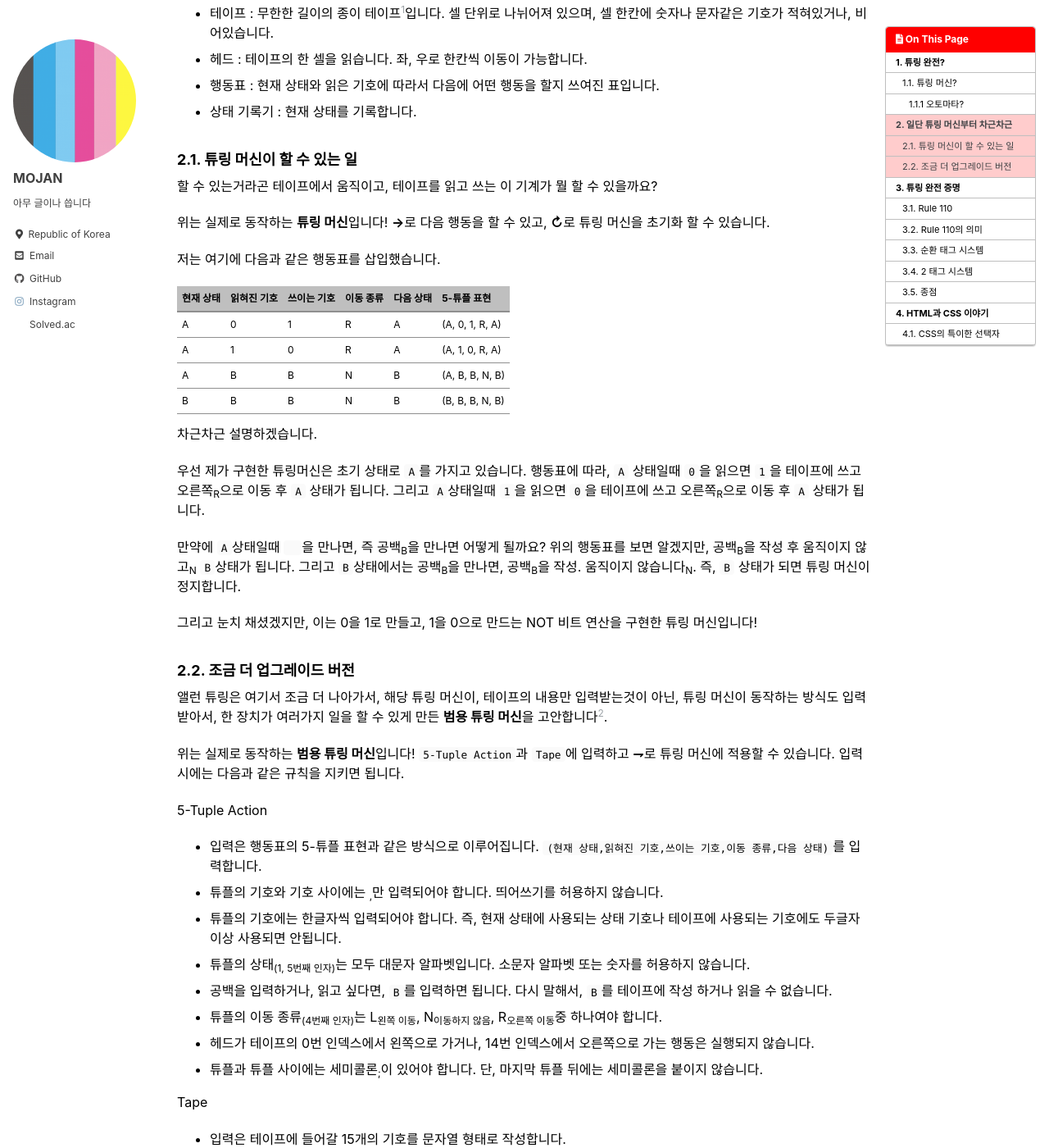
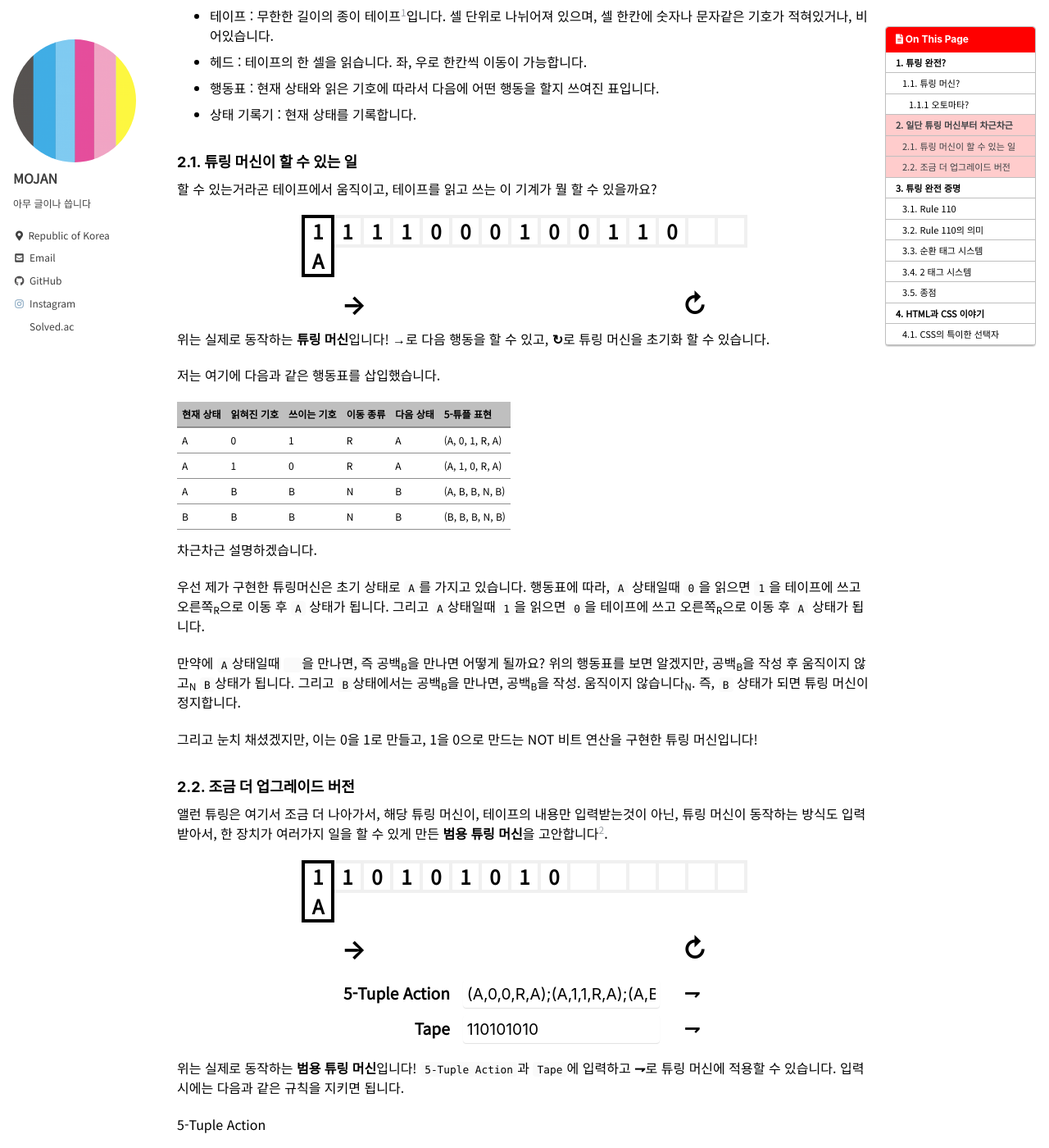
Before and after one commit to MOJAN3543/MOJAN3543.github.io, a Jekyll site: the page built from _posts/ProgrammingByHTML/2023-04-13-ProgrammingByHTML.md, in a window 1280 px wide and 1400 px high, scrolled down 2516 px. Shown: the whole window at 82% size. Built offline with Jekyll 4.4.1, drawn with Linux system fonts in a browser that asks for light colours; cached includes are drawn as plain includes; some of the changed text lies outside the part shown.

Commit message:
Update 2023-04-13-ProgrammingByHTML.md

```diff
--- a/_posts/ProgrammingByHTML/2023-04-13-ProgrammingByHTML.md
+++ b/_posts/ProgrammingByHTML/2023-04-13-ProgrammingByHTML.md
@@ -218,5 +218,6 @@ CSS에는 `+`라는 선택자가 있습니다. 이는 어떤 한 요소의 형
 <!-- [^8]: 참고 : [http://delta.cs.cinvestav.mx/~mcintosh/comun/texlet/texlet.html](http://delta.cs.cinvestav.mx/~mcintosh/comun/texlet/texlet.html) -->
 
 
-<script scr="assets/post-script/ProgrammingByHTML/TuringMachine.js"></script>
-<link rel="stylesheet" href="assets/post-style/ProgrammingByHTML/style.css" type="text/css">
+<script src="/assets/post-script/ProgrammingByHTML/TuringMachine.js"></script>
+
+<link rel="stylesheet" href="/assets/post-style/ProgrammingByHTML/style.css" type="text/css">
```
